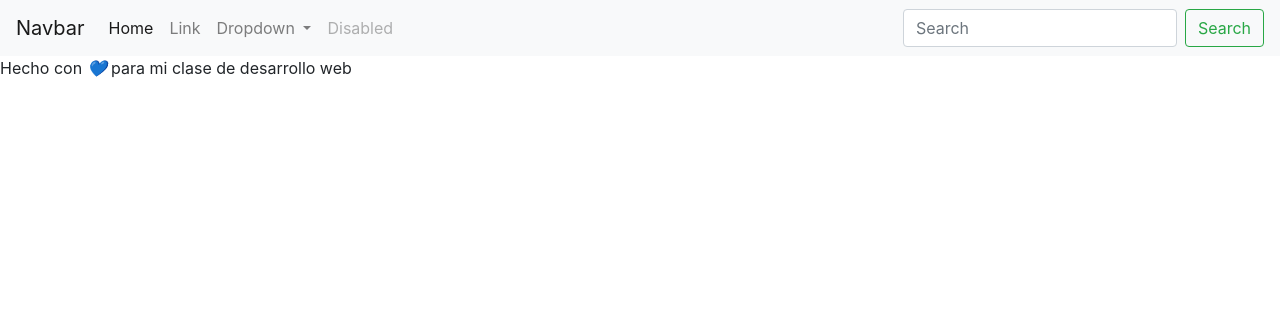
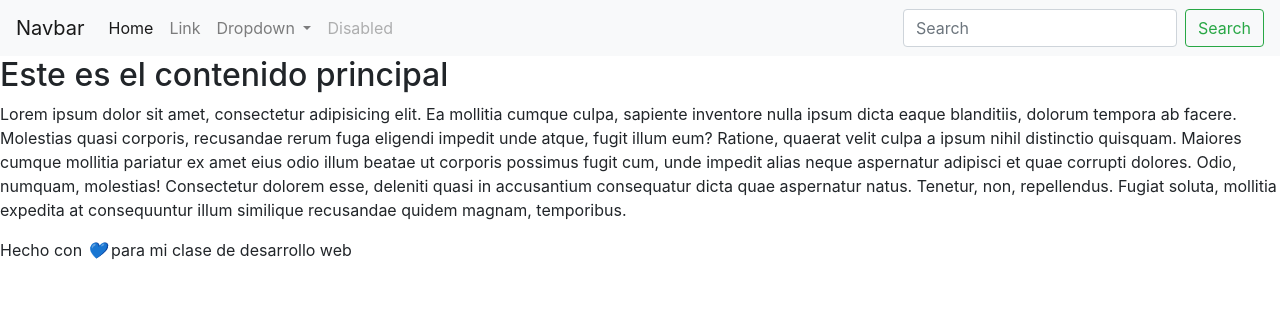
Before and after one commit to JAEHHGG/ProgramacionWeb20191, a PHP site: page / in a window 1280 px wide. Shown: the top 316 px of the page. Run offline with PHP 8.4, Linux system fonts and the light colour scheme.

Commit message:
Agregado contenido principal

```diff
--- a/Semana13/index.php
+++ b/Semana13/index.php
@@ -46,6 +46,12 @@
 </nav>
    </header>
 
+<div class="main">
+    <h2>Este es el contenido principal</h2>
+
+    <p>Lorem ipsum dolor sit amet, consectetur adipisicing elit. Ea mollitia cumque culpa, sapiente inventore nulla ipsum dicta eaque blanditiis, dolorum tempora ab facere. Molestias quasi corporis, recusandae rerum fuga eligendi impedit unde atque, fugit illum eum? Ratione, quaerat velit culpa a ipsum nihil distinctio quisquam. Maiores cumque mollitia pariatur ex amet eius odio illum beatae ut corporis possimus fugit cum, unde impedit alias neque aspernatur adipisci et quae corrupti dolores. Odio, numquam, molestias! Consectetur dolorem esse, deleniti quasi in accusantium consequatur dicta quae aspernatur natus. Tenetur, non, repellendus. Fugiat soluta, mollitia expedita at consequuntur illum similique recusandae quidem magnam, temporibus.</p>
+</div>
+
    <aside></aside>
 
    <footer>
```
